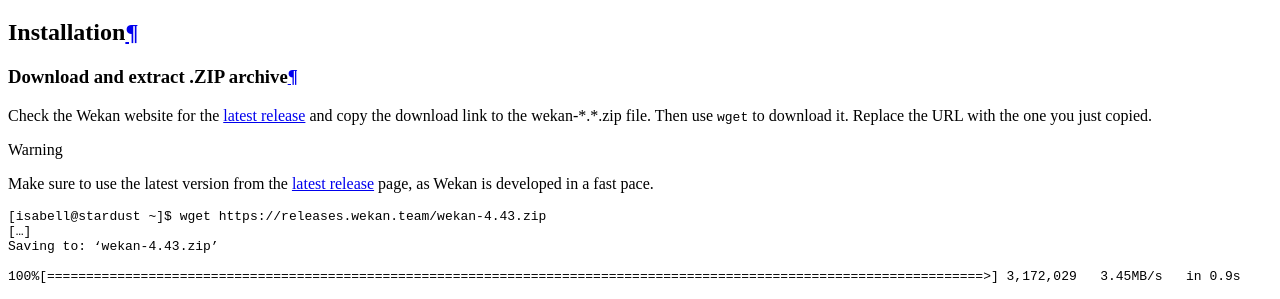
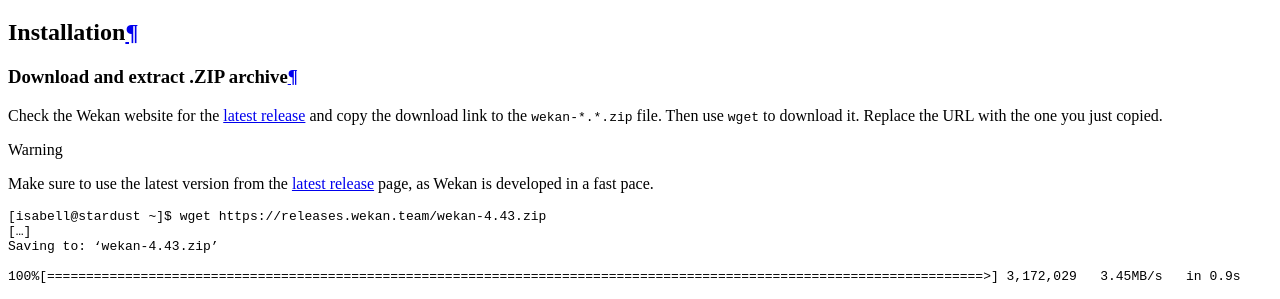
Before and after one commit to Uberspace/lab, a Sphinx documentation site: the page built from source/guide_wekan.rst, in a window 1280 px wide and 900 px high, scrolled down 4809 px. Shown: the part 153-452 px from the top of the window. Built offline with Sphinx 7.4.7 and the Read the Docs theme 2.0.0, drawn with Linux system fonts in a browser that asks for light colours.

```diff
--- a/source/guide_wekan.rst
+++ b/source/guide_wekan.rst
@@ -87,7 +87,7 @@ Installation
 Download and extract .ZIP archive
 -----------------------------------
 
-Check the Wekan website for the `latest release`_ and copy the download link to the wekan-\*.\*.zip file. Then use ``wget`` to download it. Replace the URL with the one you just copied.
+Check the Wekan website for the `latest release`_ and copy the download link to the ``wekan-*.*.zip`` file. Then use ``wget`` to download it. Replace the URL with the one you just copied.
 
 .. warning:: Make sure to use the latest version from the `latest release`_ page, as Wekan is developed in a fast pace.
 
```
